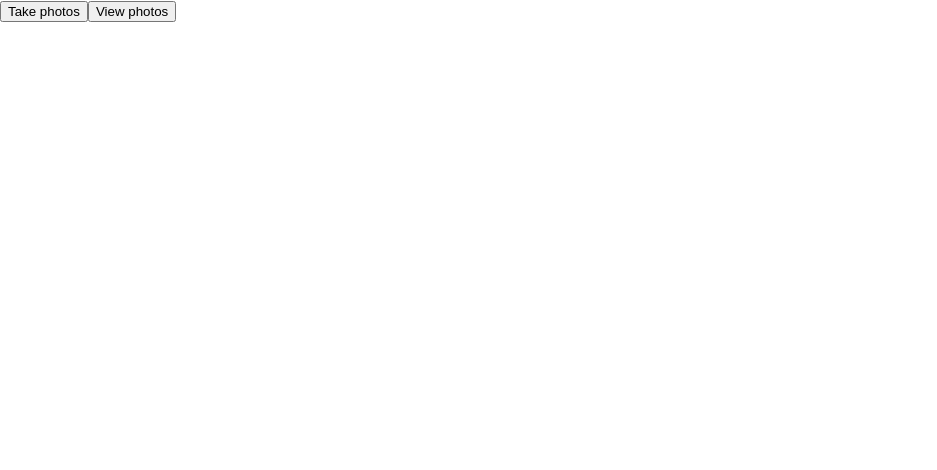
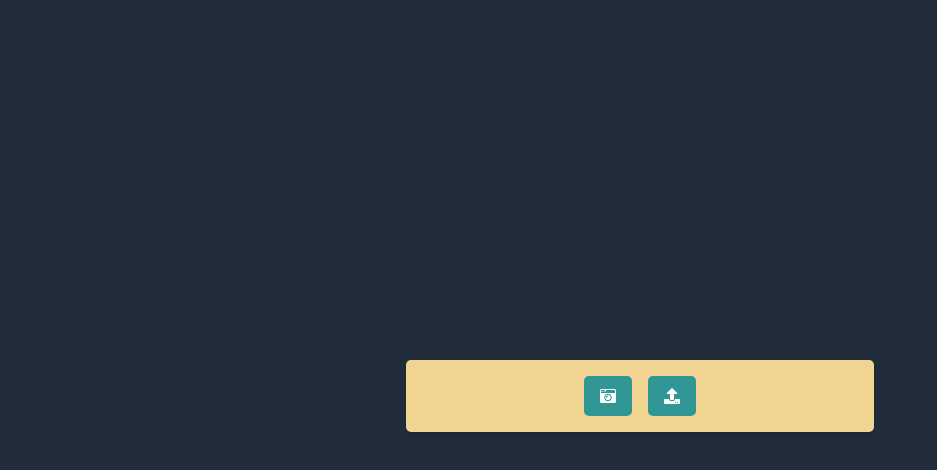
Before and after one commit to edwardneo/nosight, a React (Create React App) app in the folder frontend/: page / in a window 1280 px wide. Shown: the top 470 px of the page, without its empty margins (0-937 px from the left). Built offline with nearby package versions, Linux system fonts and the light colour scheme.

Commit message:
web design stuff

```diff
--- a/frontend/package.json
+++ b/frontend/package.json
@@ -3,12 +3,17 @@
   "version": "0.1.0",
   "private": true,
   "dependencies": {
+    "@chakra-ui/react": "^2.3.5",
+    "@emotion/react": "^11.10.4",
+    "@emotion/styled": "^11.10.4",
     "@testing-library/jest-dom": "^5.16.5",
     "@testing-library/react": "^13.4.0",
     "@testing-library/user-event": "^13.5.0",
+    "framer-motion": "^7.5.3",
     "react": "^18.2.0",
     "react-dom": "^18.2.0",
     "react-router-dom": "^6.4.2",
+    "react-icons": "^4.6.0",
     "react-scripts": "5.0.1",
     "web-vitals": "^2.1.4"
   },
--- a/frontend/src/App.css
+++ /dev/null
@@ -1,3 +0,0 @@
-.App {
-  text-align: center;
-}
--- a/frontend/src/App.js
+++ b/frontend/src/App.js
@@ -1,32 +1,32 @@
-import { useState } from 'react';
-import Capture from './capture/capture';
-import View from './view/view';
+import { useState } from "react";
+import {
+  Flex,
+  Heading,
+  Input,
+  Button,
+  InputGroup,
+  Stack,
+  InputLeftElement,
+  chakra,
+  Box,
+  Link,
+  Avatar,
+  FormControl,
+  FormHelperText,
+  InputRightElement
+} from "@chakra-ui/react";
+import { FaUpload, FaCameraRetro } from "react-icons/fa";
+import Main from './components/Main';
+
+const CFaUpload = chakra(FaUpload);
+const CFaCameraRetro = chakra(FaCameraRetro);
 
 export default function App() {
-  const [display, setDisplay] = useState("default");
-
-  const render = () => {
-    if (display === "default") {
-      return (
-        <div>
-          <div>
-            <button onClick={() => setDisplay("capture")}>Take photos</button>
-            <button onClick={() => setDisplay("view")}>View photos</button>
-          </div>
-        </div>
-      )
-    } else if (display === "capture") {
-      return (
-        <Capture />
-      )
-    } else if (display === "view") {
-      return (
-        <View />
-      )
-    }
-  }
+  const [token, setToken] = useState(null);
 
   return (
-    render()
+    <div>
+      <Main setToken={setToken} token={token} />
+    </div>
   );
 }
--- /dev/null
+++ b/frontend/src/components/Main.js
@@ -0,0 +1,17 @@
+import { BrowserRouter as Router, Routes, Route, Navigate } from 'react-router-dom';
+
+import Homepage from './homepage';
+import Capture from './capture';
+import View from './view';
+
+export default function Main({ token, setToken }) {
+    return (
+        <Router>
+            <Routes>
+            <Route path='/' element={<Homepage setToken={setToken} />} exact></Route>
+            <Route path='/capture' element={token !== 'capture' ? <Navigate to="/" /> : <Capture />}></Route>
+            <Route path='/view' element={token !== 'view' ? <Navigate to="/" /> : <View />}></Route>
+            </Routes>
+        </Router>
+      );
+}
--- /dev/null
+++ b/frontend/src/components/homepage.js
@@ -0,0 +1,69 @@
+import {
+  Flex,
+  Button,
+  Stack,
+  chakra,
+  Box,
+} from "@chakra-ui/react";
+import { Link } from 'react-router-dom';
+import { FaUpload, FaCameraRetro } from "react-icons/fa";
+
+const CFaUpload = chakra(FaUpload);
+const CFaCameraRetro = chakra(FaCameraRetro);
+
+export default function Homepage( { setToken }) {
+
+  return (
+      <Flex
+      flexDirection="row"
+      width="100wh"
+      height="100vh"
+      backgroundColor="#202C39"
+      justifyContent="center"
+      alignItems="center"
+    >
+      <Stack
+        flexDir="row"
+        mb="2"
+        justifyContent="center"
+        alignItems="center"
+      >
+        <Box minW={{ base: "90%", md: "468px" }}>
+          <form>
+            <Stack
+              spacing={4}
+              p="1rem"
+              flexDir="row"
+              backgroundColor="#F2D492"
+              boxShadow="md"
+              borderRadius={5}
+              alignItems="center"
+              justifyContent="center"
+            >
+            <Link to="capture">
+              <Button
+                borderRadius={5}
+                flex={1}
+                variant="solid"
+                colorScheme="teal"
+                onClick= {() => {setToken("capture")}}
+                children={<CFaCameraRetro color="white"/>}
+              />
+            </Link>
+            <Link to="view">
+              <Button
+                borderRadius={5}
+                flex={1}
+                variant="solid"
+                colorScheme="teal"
+                onClick= {() => {setToken("view")}}
+                children={<CFaUpload color="white"/>}
+              />
+            </Link>
+            </Stack>
+          </form>
+        </Box>
+      </Stack>
+    </Flex>
+  );
+}
--- a/frontend/src/index.js
+++ b/frontend/src/index.js
@@ -3,11 +3,14 @@ import ReactDOM from 'react-dom/client';
 import './index.css';
 import App from './App';
 import reportWebVitals from './reportWebVitals';
+import { ChakraProvider } from '@chakra-ui/react';
 
 const root = ReactDOM.createRoot(document.getElementById('root'));
 root.render(
   <React.StrictMode>
+    <ChakraProvider>
       <App />
+    </ChakraProvider>
   </React.StrictMode>
 );
 
```
Also changed, not shown: frontend/src/components/camera.js (renamed from frontend/src/capture/camera.js), frontend/src/components/capture.js (renamed from frontend/src/capture/capture.js), frontend/src/components/view.css (renamed from frontend/src/view/view.css), frontend/src/components/view.js (renamed from frontend/src/view/view.js), 1 other file (tests, documents, lock files or other folders).
